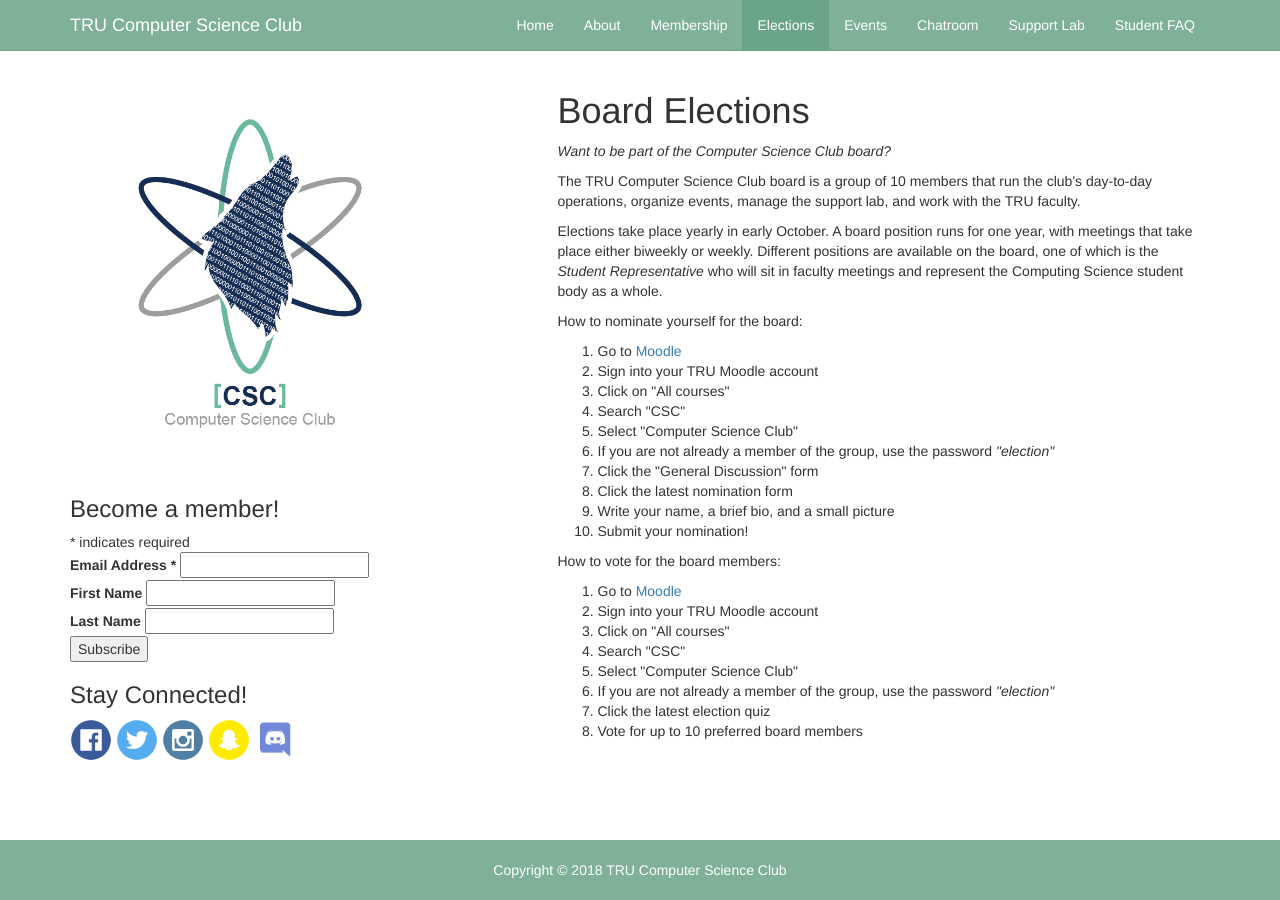
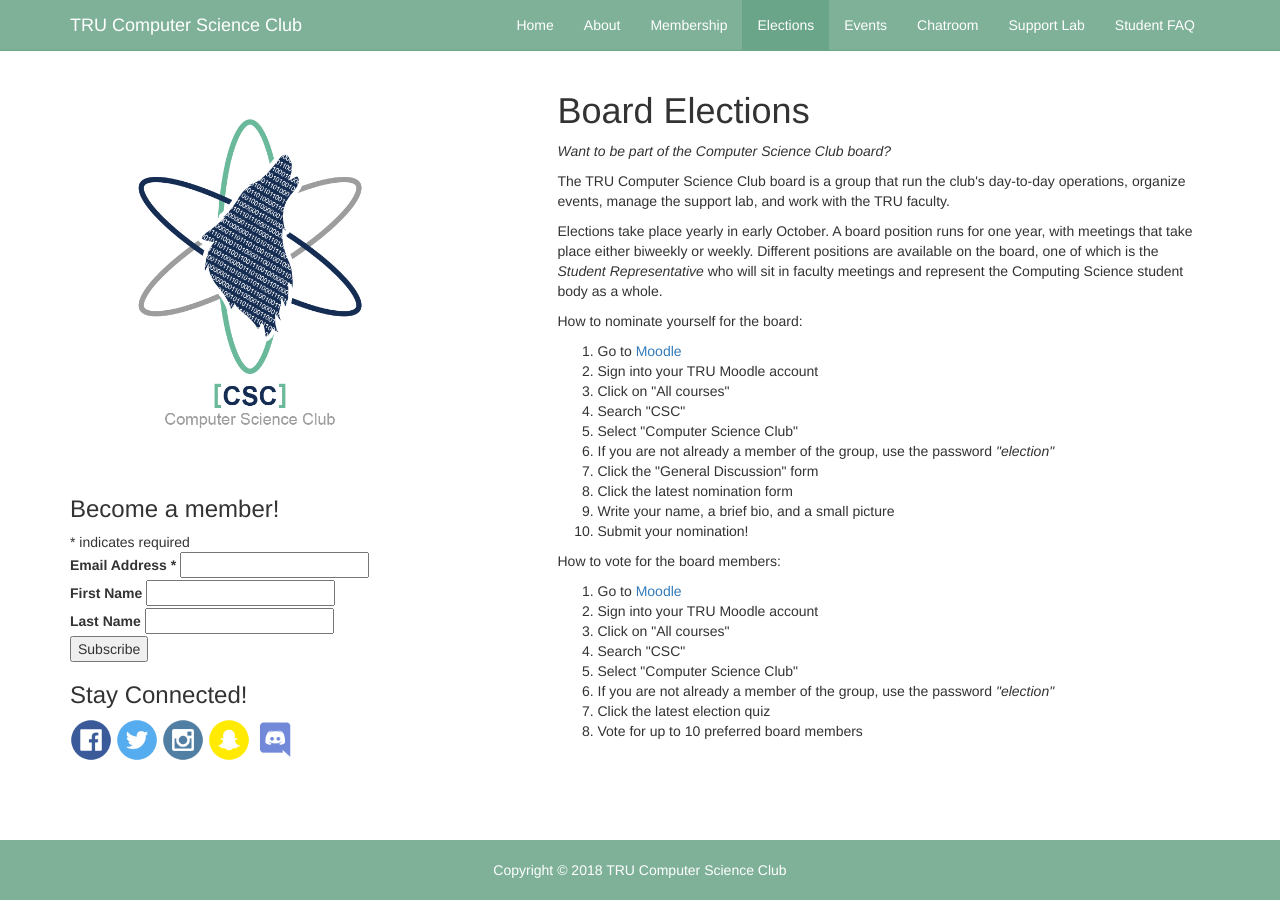
Before and after one commit to trucsclub/trucsclub.github.io, a Jekyll site: the page built from elections.html, in a window 1280 px wide. Built offline with Jekyll 4.4.1, drawn with Linux system fonts in a browser that asks for light colours; nearby versions of some CDN libraries; comment, search, counter and statistics services are not loaded.

Commit message:
Update elections.html

```diff
--- a/elections.html
+++ b/elections.html
@@ -6,7 +6,7 @@ active: elections
 <h1>Board Elections</h1>
 <div class="blog-post clearfix">
   <p><em>Want to be part of the Computer Science Club board?</em></p>
-  <p>The TRU Computer Science Club board is a group of 10 members that run the club's day-to-day operations, organize events, manage the support lab, and work with the TRU faculty.</p>
+  <p>The TRU Computer Science Club board is a group that run the club's day-to-day operations, organize events, manage the support lab, and work with the TRU faculty.</p>
   <p>Elections take place yearly in early October. A board position runs for one year, with meetings that take place either biweekly or weekly. Different positions are available on the board, one of which is the <em>Student Representative</em> who will sit in faculty meetings and represent the Computing Science student body as a whole.</p>
   <p>
     How to nominate yourself for the board:
```
